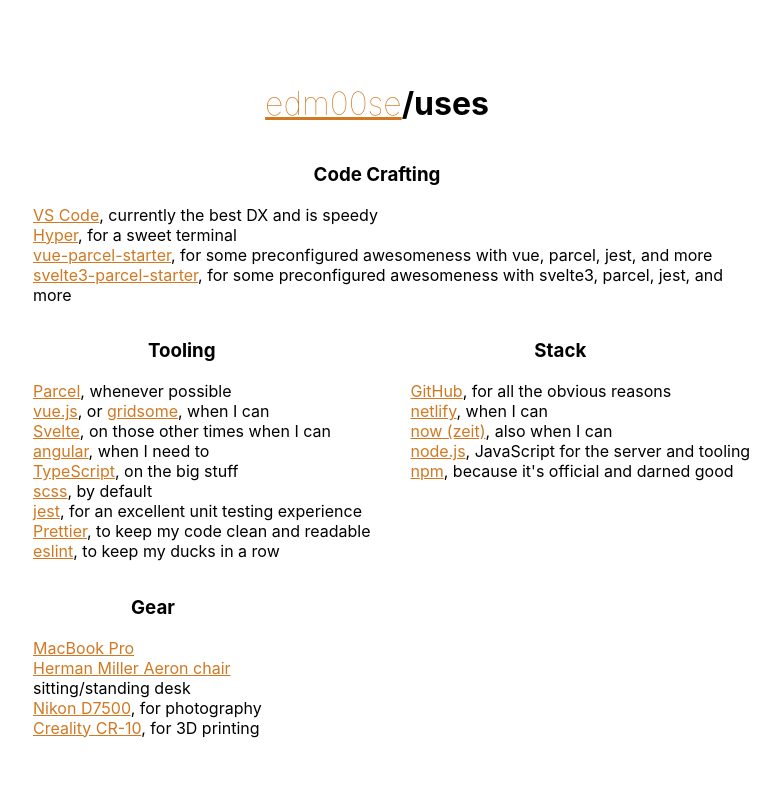
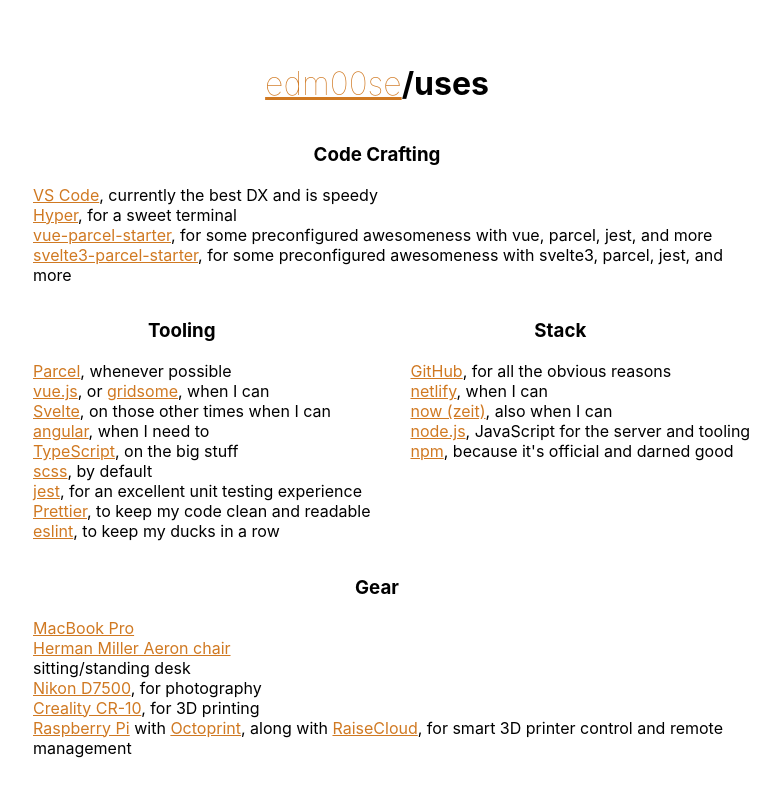
Before and after one commit to edm00se/uses, a Svelte app: page / in a window 1280 px wide. Shown: the top 796 px of the page, without its empty margins (263-1043 px from the left). Built offline with nearby package versions, Linux system fonts and the light colour scheme.

Commit message:
adds octoprint, rpi, raise cloud link
and fixes cr-10 link

```diff
--- a/src/components/App.svelte
+++ b/src/components/App.svelte
@@ -46,7 +46,8 @@
 				<li><a href="https://www.hermanmiller.com/products/seating/office-chairs/aeron-chairs/" target="_blank" rel="noopener noreferrer">Herman Miller Aeron chair</a></li>
 				<li>sitting/standing desk</li>
 				<li><a href="https://www.nikonusa.com/en/nikon-products/product/dslr-cameras/d7500.html" target="_blank" rel="noopener noreferrer">Nikon D7500</a>, for photography</li>
-				<li><a href="https://www.creality3d.shop/collections/cr-series/products/creality-cr-10-3d-printer-prusa-i3-diy-kit-aluminum-large-print-size-300x300x400mm"  target="_blank" rel="noopener noreferrer">Creality CR-10</a>, for 3D printing</li>
+				<li><a href="https://www.creality3dofficial.com/products/creality-cr-10-3d-printer" target="_blank" rel="noopener noreferrer">Creality CR-10</a>, for 3D printing</li>
+				<li><a href="https://www.raspberrypi.org/">Raspberry Pi</a> with <a href="https://octoprint.org/">Octoprint</a>, along with <a href="https://cloud.raise3d.com/">RaiseCloud</a>, for smart 3D printer control and remote management</li>
 			</ul>
 		</div>
 
```
Lines whose indentation alone changed are shown as unchanged.
